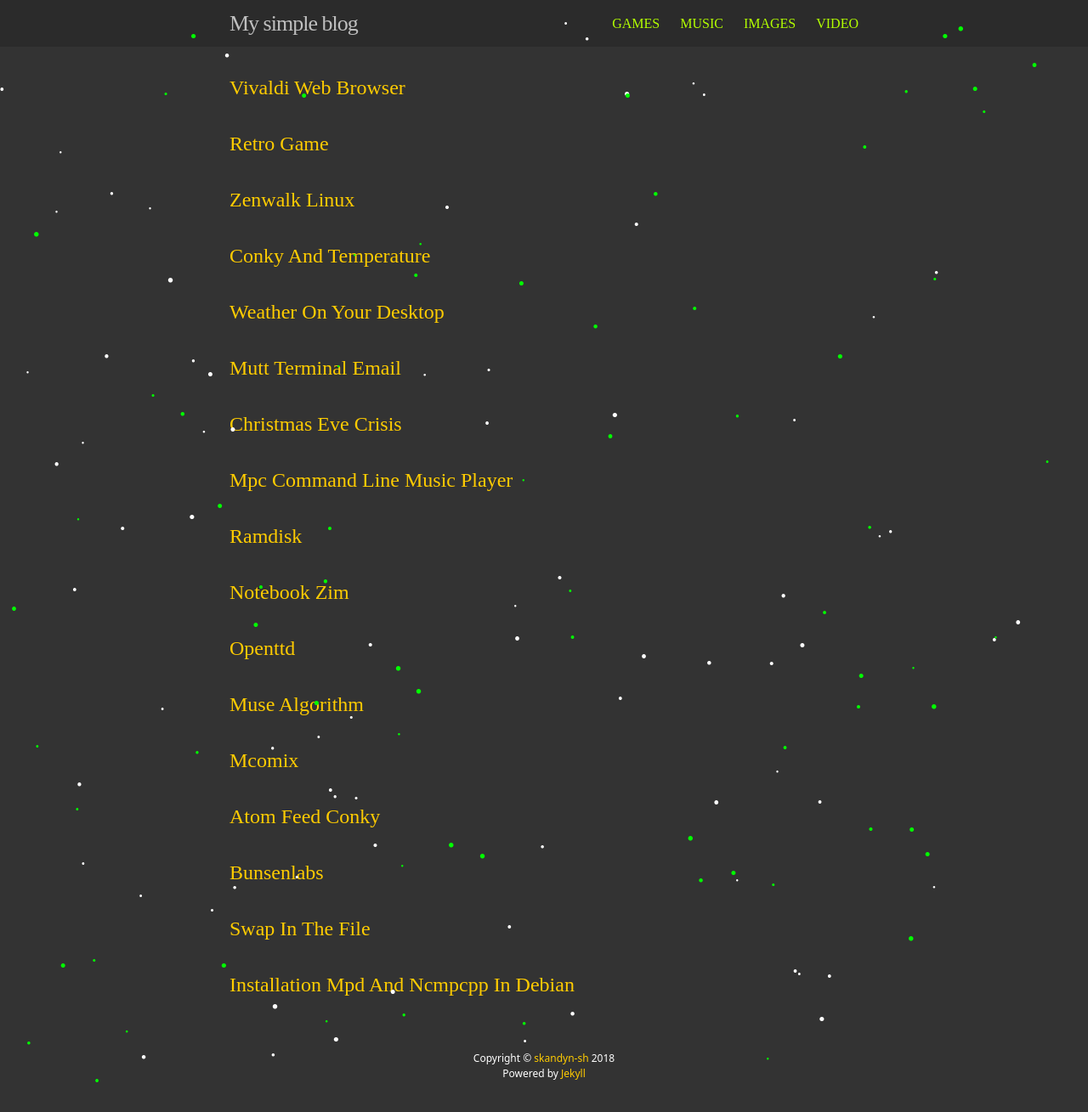
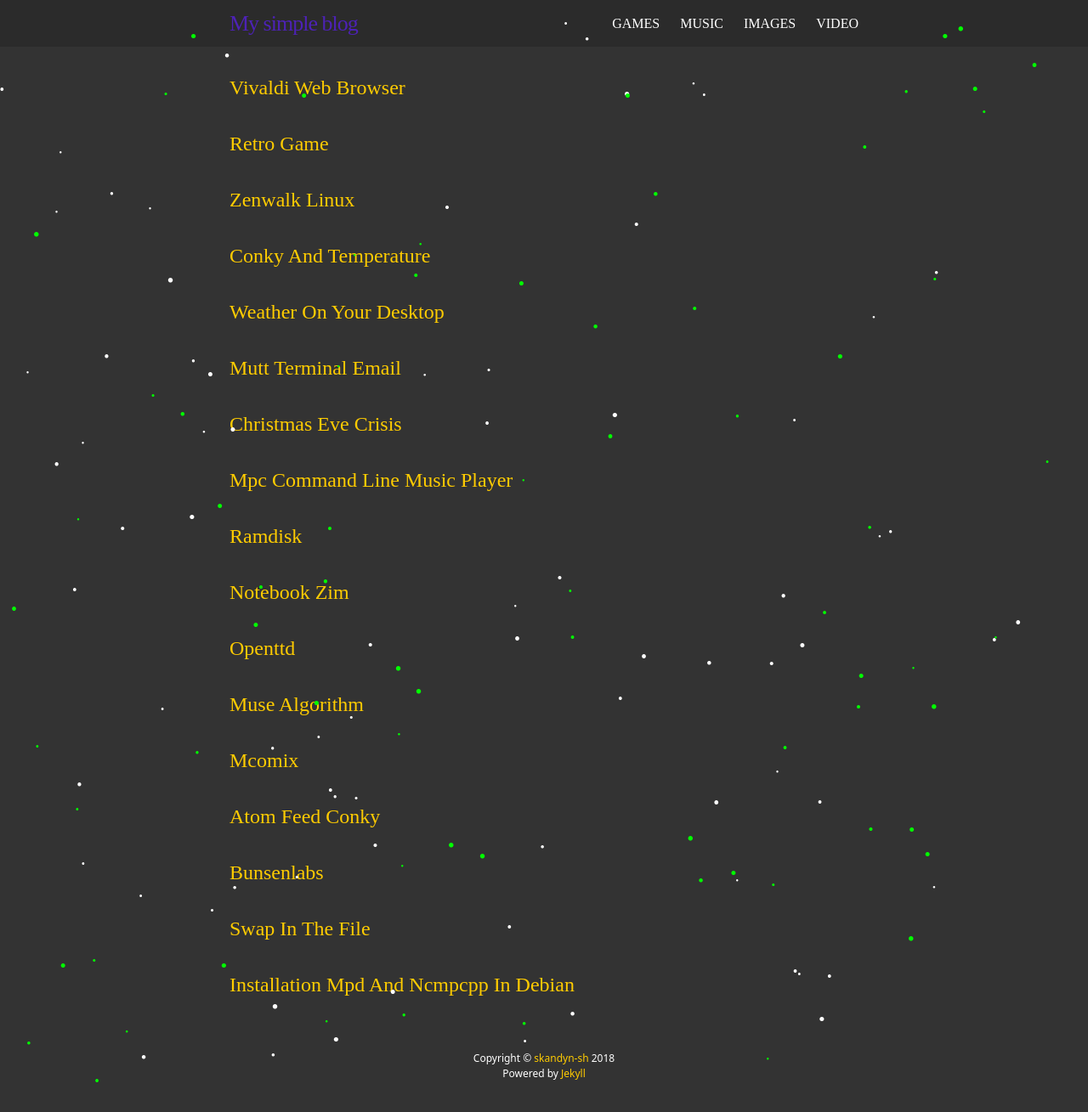
Before and after one commit to skandyn-sh/skandyn-sh.github.io, a Jekyll site: the page built from index.html, in a window 1280 px wide. Shown: the whole page at 85% size. Built offline with Jekyll 4.4.1, drawn with Linux system fonts in a browser that asks for light colours; nearby versions of some CDN libraries; library files that are not in the unit come from our copies; comment, search, counter and statistics services are not loaded.

Commit message:
Update main.scss

```diff
--- a/css/main.scss
+++ b/css/main.scss
@@ -13,11 +13,11 @@
 
 $spacing-unit:     30px;
 
-$text-color:       #b3ff00;
+$text-color:       #fff;
 $background-color: #333333;
 $brand-color:      #ffcc00;
 
-$grey-color:       #fff;
+$grey-color:       #9472e5;
 $grey-color-light: lighten($grey-color, 40%);
 $grey-color-dark:  darken($grey-color, 25%);
 
```
